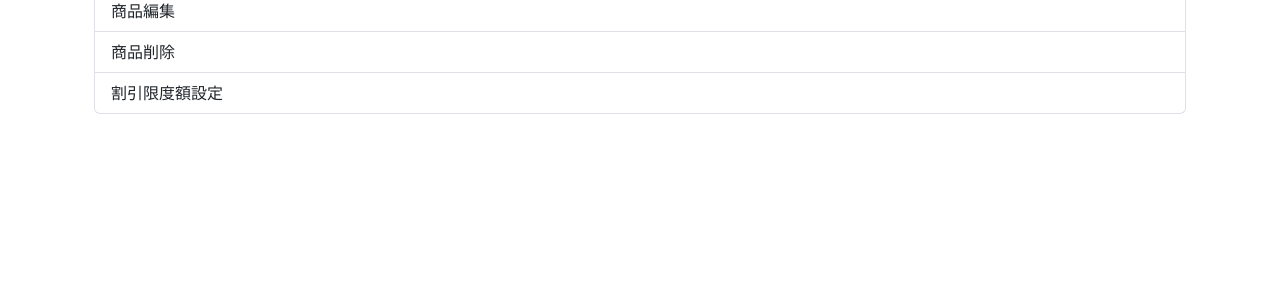
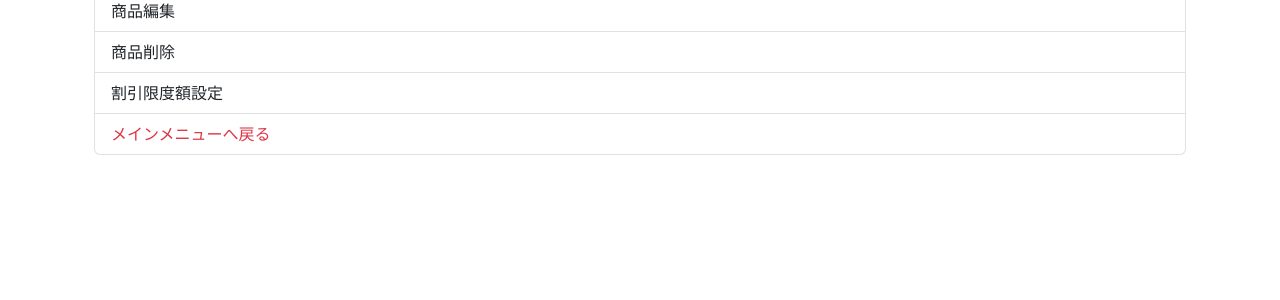
Before and after one commit to sk04237/customer_managementsystem, a Flask app: template app/templates/products_menu.html in a window 1280 px wide. Shown: the part 226-526 px from the top of the page. Run offline with Flask 3, Linux system fonts and the light colour scheme; the template is opened without the code that fills it, so the values that code supplies are empty.

Commit message:
Update products_menu.html

```diff
--- a/app/templates/products_menu.html
+++ b/app/templates/products_menu.html
@@ -9,6 +9,7 @@
         <a href="/products/edit" class="list-group-item list-group-item-action">商品編集</a>
         <a href="/products/delete" class="list-group-item list-group-item-action">商品削除</a>
         <a href="/set_discount" class="list-group-item list-group-item-action">割引限度額設定</a>
+        <a href="/" class="list-group-item list-group-item-action text-danger">メインメニューへ戻る</a>
     </div>
 </div>
 {% endblock %}
```
